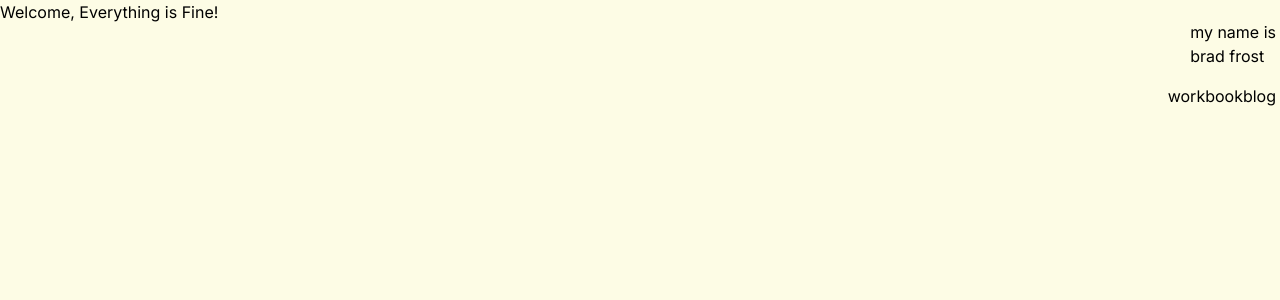
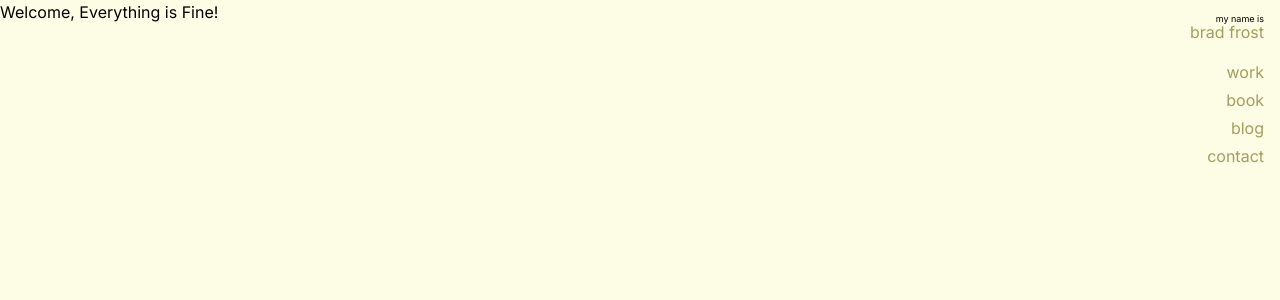
Before and after one commit to frenchie43972/brad-frost-clone, a Next.js app in the folder brad-frost-clone/: page / in a window 1280 px wide. Shown: the top 300 px of the page. Built offline with nearby package versions, Linux system fonts and the light colour scheme.

Commit message:
Still working Navbar

```diff
--- a/brad-frost-clone/src/app/components/navbar.tsx
+++ b/brad-frost-clone/src/app/components/navbar.tsx
@@ -3,16 +3,16 @@ import Link from "next/link";
 
 const Navbar: React.FC = () => {
     return (
-        <header className="flex flex-col items-end absolute top-0 right-0 z-10 mt-4 p-1">
-            <Link href={`/`} rel="brad home">
-              <span>my name is</span><br/>
-              <span>brad frost</span>
+        <header className="absolute text-[#a29e5e] top-0 right-0 z-10 mt-2 mr-3 p-1">
+            <Link className="flex flex-col items-end mb-4" href={`/`} rel="brad home">
+              <span className="text-[9px] text-black  ml-5 -mb-1.5">my name is</span>
+              <span className="">brad frost</span>
             </Link>
-            <nav className="space-y-2 mt-4">
+            <nav className="flex flex-col items-end space-y-1">
               <Link href={`/work`}>work</Link>
               <Link href={`/book`}>book</Link>
               <Link href={`/blog`}>blog</Link>
-              <Link href={`/contact`}></Link>
+              <Link href={`/contact`}>contact</Link>
             </nav>
         </header>
 
```
Also changed, not shown: brad-frost-clone/src/app/pages/blog/page.tsx (renamed from brad-frost-clone/src/app/blog/page.tsx), brad-frost-clone/src/app/pages/book/page.tsx (renamed from brad-frost-clone/src/app/book/page.tsx), brad-frost-clone/src/app/pages/contact/page.tsx (renamed from brad-frost-clone/src/app/contact/page.tsx), brad-frost-clone/src/app/pages/work/page.tsx (renamed from brad-frost-clone/src/app/work/page.tsx), 1 other file (tests, documents, lock files or other folders).
